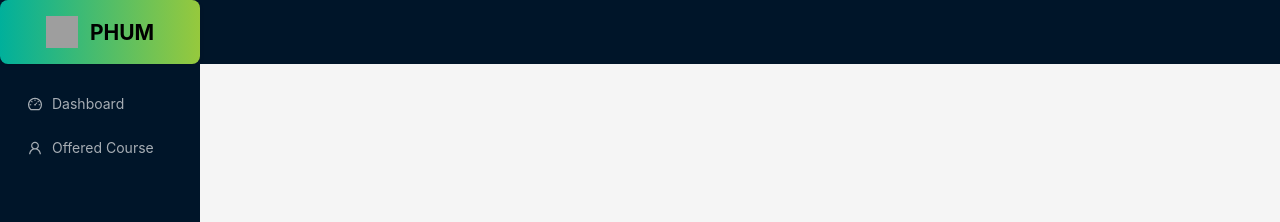
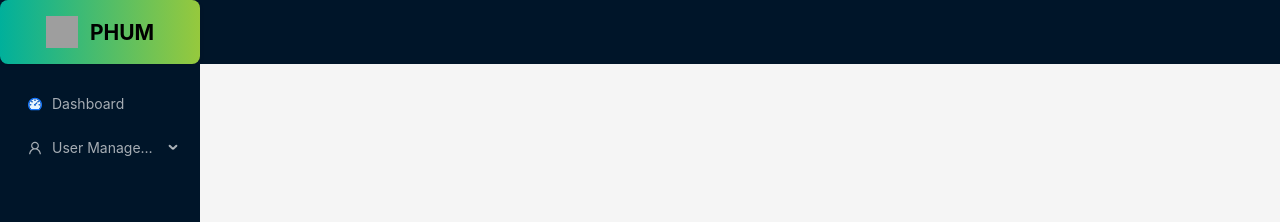
Before and after one commit to mukarrom21/PHUM-Client, a React (Vite) app: page / in a window 1280 px wide. Shown: the top 222 px of the page. Built offline with nearby package versions, Linux system fonts and the light colour scheme; grey boxes are pictures that could not be loaded.

Commit message:
switch function added to handle Dashboard UI based on user role

```diff
--- a/src/components/layout/MainLayout.tsx
+++ b/src/components/layout/MainLayout.tsx
@@ -1,61 +1,16 @@
-import { Layout, Menu } from "antd";
+import { Layout } from "antd";
 import { Outlet } from "react-router-dom";
-import { adminPaths, adminSidebarItems } from "../../routes/admin.routes";
-import { sidebarItemsGenerator } from "../../utils/sidebarItemsGenerator";
-import { facultyPaths } from "../../routes/faculty.routes";
-import { studentPaths } from "../../routes/student.routes";
+import Sidebar from "./Sidebar";
 
-const { Header, Content, Footer, Sider } = Layout;
+const { Header, Content, Footer } = Layout;
 
 const MainLayout = () => {
   return (
     <Layout style={{ minHeight: "100vh" }}>
-      <Sider
-        breakpoint="lg"
-        collapsedWidth="0"
-        onBreakpoint={(broken) => {
-          console.log(broken);
-        }}
-        onCollapse={(collapsed, type) => {
-          console.log(collapsed, type);
-        }}
-      >
-        {/* // add logo with text PHUM in one line */}
-        <div
-          style={{
-            display: "flex",
-            justifyContent: "center",
-            alignItems: "center",
-            gap: "12px",
-            height: "64px",
-            width: "100%",
-            backgroundImage: "linear-gradient(to right, #00b09b, #96c93d)",
-            marginBottom: "16px",
-            borderRadius: "8px",
-            boxShadow: "0 2px 4px rgba(0, 0, 0, 0.1)",
-            padding: "8px",
-            cursor: "pointer",
-            transition: "all 0.3s ease",
-          }}
-        >
-          <img
-            style={{
-              width: "32px",
-              height: "32px",
-            }}
-            className=""
-            alt="logo"
-            src="https://gw.alipayobjects.com/zos/rmsportal/KDpgvguMpGfqaHPjicRK.svg"
-          />
-          <h1 className="text-xl font-bold">PHUM</h1>
-        </div>
-        <Menu
-          theme="dark"
-          mode="inline"
-          defaultSelectedKeys={["4"]}
-          items={sidebarItemsGenerator(studentPaths, "student")}
-        />
-      </Sider>
+      {/* Sidebar */}
+      <Sidebar />
+
+      {/* Layout */}
       <Layout>
         <Header style={{ padding: 0 }} />
         <Content style={{ margin: "24px 16px 0" }}>
--- /dev/null
+++ b/src/components/layout/Sidebar.tsx
@@ -0,0 +1,82 @@
+import { Layout, Menu } from "antd";
+import { sidebarItemsGenerator } from "../../utils/sidebarItemsGenerator";
+import { studentPaths } from "../../routes/student.routes";
+import { adminPaths } from "../../routes/admin.routes";
+import { facultyPaths } from "../../routes/faculty.routes";
+
+const { Sider } = Layout;
+
+const userRole = {
+  ADMIN: "admin",
+  FACULTY: "faculty",
+  STUDENT: "student",
+};
+
+const Sidebar = () => {
+  const role = userRole.ADMIN;
+  let sidebarItems;
+  switch (role) {
+    case userRole.ADMIN:
+      sidebarItems = sidebarItemsGenerator(adminPaths, userRole.ADMIN);
+      break;
+    case userRole.FACULTY:
+      sidebarItems = sidebarItemsGenerator(facultyPaths, userRole.FACULTY);
+      break;
+    case userRole.STUDENT:
+      sidebarItems = sidebarItemsGenerator(studentPaths, userRole.STUDENT);
+      break;
+
+    default:
+      break;
+  }
+  return (
+    <Sider
+      breakpoint="lg"
+      collapsedWidth="0"
+      //   onBreakpoint={(broken) => {
+      //     console.log(broken);
+      //   }}
+      //   onCollapse={(collapsed, type) => {
+      //     console.log(collapsed, type);
+      //   }}
+    >
+      {/* // add logo with text PHUM in one line */}
+      <div
+        style={{
+          display: "flex",
+          justifyContent: "center",
+          alignItems: "center",
+          gap: "12px",
+          height: "64px",
+          width: "100%",
+          backgroundImage: "linear-gradient(to right, #00b09b, #96c93d)",
+          marginBottom: "16px",
+          borderRadius: "8px",
+          boxShadow: "0 2px 4px rgba(0, 0, 0, 0.1)",
+          padding: "8px",
+          cursor: "pointer",
+          transition: "all 0.3s ease",
+        }}
+      >
+        <img
+          style={{
+            width: "32px",
+            height: "32px",
+          }}
+          className=""
+          alt="logo"
+          src="https://gw.alipayobjects.com/zos/rmsportal/KDpgvguMpGfqaHPjicRK.svg"
+        />
+        <h1 className="text-xl font-bold">PHUM</h1>
+      </div>
+      <Menu
+        theme="dark"
+        mode="inline"
+        defaultSelectedKeys={["4"]}
+        items={sidebarItems}
+      />
+    </Sider>
+  );
+};
+
+export default Sidebar;
```
